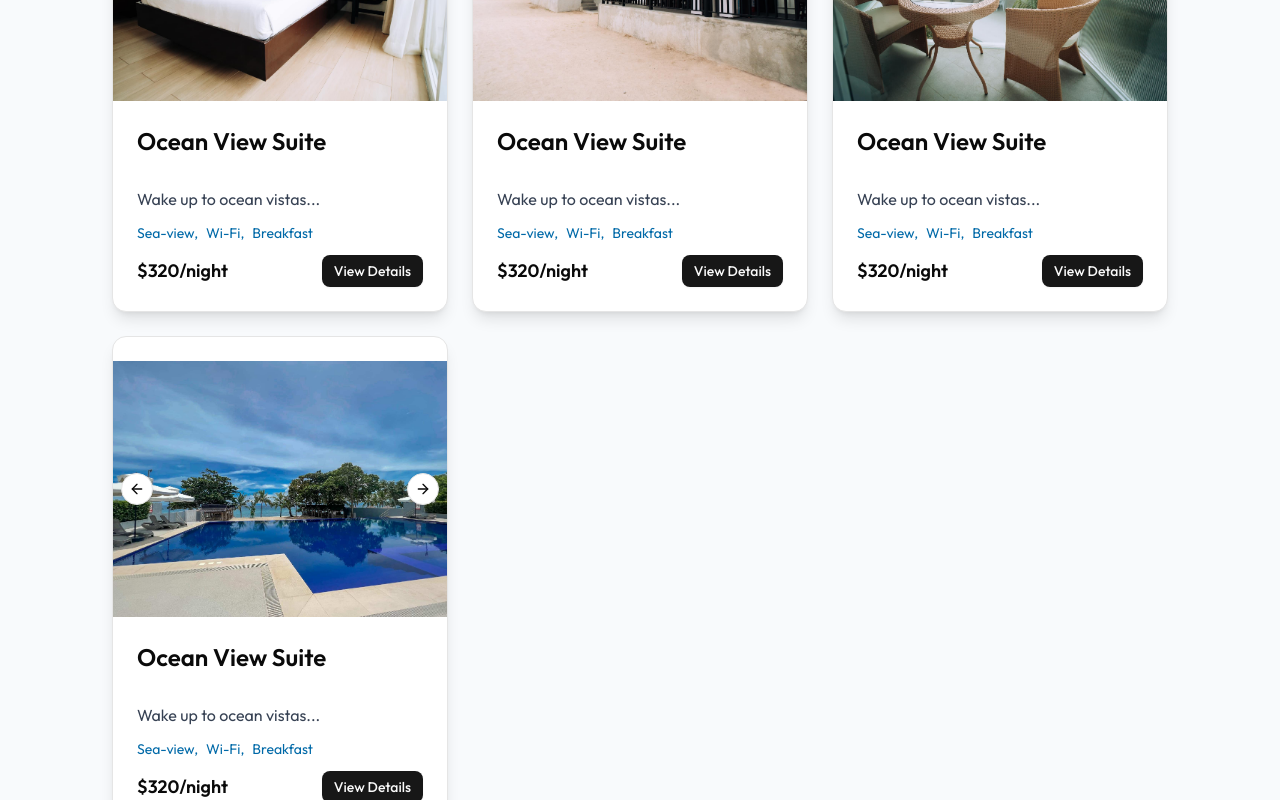
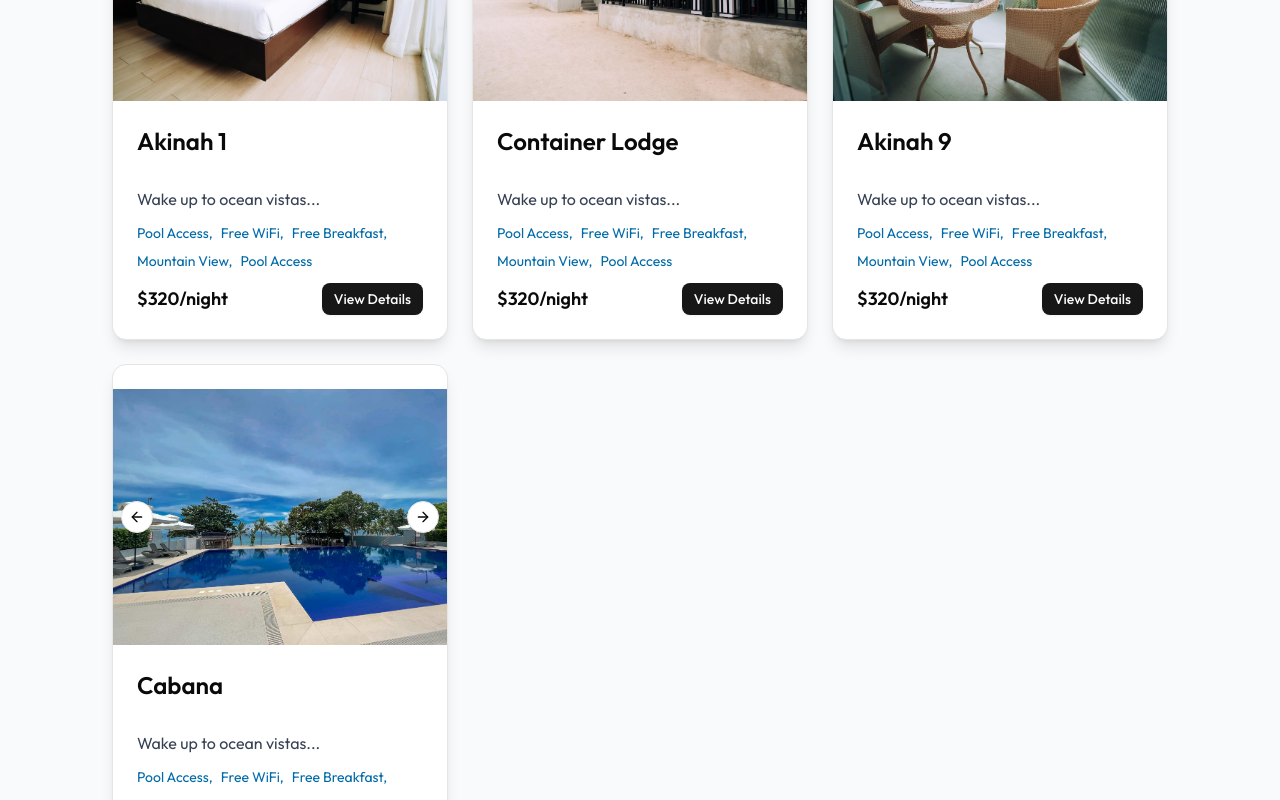
Before and after one commit to captainjaypee01/cloud-haven, a React (Vite) app: page / in a window 1280 px wide. Shown: the part 1320-2120 px from the top of the page. Built offline with nearby package versions, Linux system fonts and the light colour scheme; no server answers; a web font is replaced by a local one.

Commit message:
Fix room details page

```diff
--- a/src/components/Navbar.jsx
+++ b/src/components/Navbar.jsx
@@ -45,7 +45,7 @@ const Navbar = () => {
 
             {/* Logo */}
             <Link to="/" >
-                <img src={assets.testLogo} alt="logo" className={`h-10`} />
+                <img src={"/src/assets/netania-logo.jpg"} alt="logo" className={`h-10`} />
             </Link>
 
             {/* Desktop Nav */}
--- a/src/components/RoomCard.jsx
+++ b/src/components/RoomCard.jsx
@@ -60,8 +60,8 @@ export default function RoomCard({ room, index }) {
                     </ul>
                     <div className="flex items-center justify-between">
                         <span className="text-lg font-semibold">${room.price}/night</span>
-                        <Link to={`/rooms/${room.id}`}>
-                            <Button size="sm">View Details</Button>
+                        <Link to={`/rooms/${room._id}`}>
+                            <Button size="sm" className="cursor-pointer">View Details</Button>
                         </Link>
                     </div>
                 </CardContent>
--- a/src/data/rooms.js
+++ b/src/data/rooms.js
@@ -6,8 +6,9 @@ import roomImg4 from '@/assets/roomImg4.png'
 
 export const rooms = [
     {
-    id: 1,
-    name: "Ocean View Suite",
+        _id: "67f7647c197ac559e4089b96",
+        name: "Akinah 1",
+        roomType: "Double Bed",
         photos: [
             roomImg1,
             roomImg2,
@@ -16,12 +17,14 @@ export const rooms = [
         ],
         price: 320,
         guests: 4,
-    amenities: ["Sea-view", "Wi-Fi", "Breakfast"],
+        amenities: ["Pool Access", "Free WiFi", "Free Breakfast", "Mountain View", "Pool Access"],
         description: "Wake up to ocean vistas...",
+        long_description: "Guests will be allocated on the ground floor according to availability. You get a comfortable Two bedroom apartment has a true city feeling. The price quoted is for two guest, at the guest slot please mark the number of guests to get the exact price for group. The Guests will be allocated ground floor according to availability. You get the comfortable two bedroom apartment that has a true city feeling.",
     },
     {
-    id: 2,
-    name: "Ocean View Suite",
+        _id: "67f7647c197ac559e4089b97",
+        name: "Container Lodge",
+        roomType: "Double Bed",
         photos: [
             roomImg2,
             roomImg3,
@@ -30,12 +33,14 @@ export const rooms = [
         ],
         price: 320,
         guests: 4,
-    amenities: ["Sea-view", "Wi-Fi", "Breakfast"],
+        amenities: ["Pool Access", "Free WiFi", "Free Breakfast", "Mountain View", "Pool Access"],
         description: "Wake up to ocean vistas...",
+        long_description: "Guests will be allocated on the ground floor according to availability. You get a comfortable Two bedroom apartment has a true city feeling. The price quoted is for two guest, at the guest slot please mark the number of guests to get the exact price for group. The Guests will be allocated ground floor according to availability. You get the comfortable two bedroom apartment that has a true city feeling.",
     },
     {
-    id: 3,
-    name: "Ocean View Suite",
+        _id: "67f7647c197ac559e4089b98",
+        name: "Akinah 9",
+        roomType: "Double Bed",
         photos: [
             roomImg3,
             roomImg1,
@@ -44,12 +49,15 @@ export const rooms = [
         ],
         price: 320,
         guests: 4,
-    amenities: ["Sea-view", "Wi-Fi", "Breakfast"],
+        amenities: ["Pool Access", "Free WiFi", "Free Breakfast", "Mountain View", "Pool Access"],
         description: "Wake up to ocean vistas...",
+        long_description: "Guests will be allocated on the ground floor according to availability. You get a comfortable Two bedroom apartment has a true city feeling. The price quoted is for two guest, at the guest slot please mark the number of guests to get the exact price for group. The Guests will be allocated ground floor according to availability. You get the comfortable two bedroom apartment that has a true city feeling.",
+
     },
     {
-    id: 4,
-    name: "Ocean View Suite",
+        _id: "67f7647c197ac559e4089b99",
+        name: "Cabana",
+        roomType: "Single Bed",
         photos: [
             roomImg4,
             roomImg1,
@@ -58,8 +66,9 @@ export const rooms = [
         ],
         price: 320,
         guests: 4,
-    amenities: ["Sea-view", "Wi-Fi", "Breakfast"],
+        amenities: ["Pool Access", "Free WiFi", "Free Breakfast", "Mountain View", "Pool Access"],
         description: "Wake up to ocean vistas...",
+        long_description: "Guests will be allocated on the ground floor according to availability. You get a comfortable Two bedroom apartment has a true city feeling. The price quoted is for two guest, at the guest slot please mark the number of guests to get the exact price for group. The Guests will be allocated ground floor according to availability. You get the comfortable two bedroom apartment that has a true city feeling.",
     },
     // more rooms ...
 ];
--- a/src/pages/RoomDetails.jsx
+++ b/src/pages/RoomDetails.jsx
@@ -3,6 +3,8 @@ import { useParams } from 'react-router-dom'
 import { facilityIcons, roomCommonData, roomsDummyData } from '../assets/assets'
 import StarRating from '../components/StarRating'
 import { formatCurrency } from '../utils/currency'
+import { rooms } from '../data/rooms'
+import SearchForm from '../components/SearchForm'
 
 const RoomDetails = () => {
     const { roomId } = useParams()
@@ -10,11 +12,15 @@ const RoomDetails = () => {
     const [mainImage, setMainImage] = useState(null)
 
     useEffect(() => {
-        const room = roomsDummyData.find(room => room._id === roomId);
+
+        const room = rooms.find(room => room._id === roomId);
+        console.log(typeof roomId)
+        console.log(room);
+        console.log(room);
         room && setRoom(room)
-        room && setMainImage(room.images[0])
+        room && setMainImage(room.photos[0])
     }, [])
-    console.log('id', room)
+    console.log('id', roomId, room)
     return room && (
         <div className='py-28 md:py-35 px-4 md:px-16 lg:px-24 xl:px-32'>
             {/* Room Details */}
@@ -40,7 +46,7 @@ const RoomDetails = () => {
                     <img src={mainImage} alt="Room Image" className='w-full rounded-xl shadow-lg object-cover' />
                 </div>
                 <div className='grid grid-cols-2 gap-4 lg:w-1/2 w-full'>
-                    {room.images.length > 1 && room.images.map((image, index) => (
+                    {room.photos.length > 1 && room.photos.map((image, index) => (
                         <img onClick={() => setMainImage(image)} key={index} src={image} alt="Room Image" className={`w-full h-full rounded-xl shadow-md object-cover cursor-pointer ${mainImage === image && 'outline-3 outline-orange-500'}`} />
                     ))}
                 </div>
@@ -60,11 +66,14 @@ const RoomDetails = () => {
                     </div>
                 </div>
                 {/* Room Price */}
-                <p className='text-2xl font-medium'>{formatCurrency(room.pricePerNight)} /night</p>
+                <p className='text-2xl font-medium'>{formatCurrency(room.price)} /night</p>
             </div>
 
+            <div className='flex flex-col md:flex-row items-start md:items-center justify-between p-6 rounded-xl mx-auto mt-16 max-w-6xl'>
+                <SearchForm />
+            </div>
             {/* CheckIn CheckOut Form */}
-            <form className='flex flex-col md:flex-row items-start md:items-center justify-between bg-white shadow-[0px_0px_20px_rgba(0,0,0,0.15)] p-6 rounded-xl mx-auto mt-16 max-w-6xl'>
+            {/* <form className='flex flex-col md:flex-row items-start md:items-center justify-between bg-white shadow-[0px_0px_20px_rgba(0,0,0,0.15)] p-6 rounded-xl mx-auto mt-16 max-w-6xl'>
                 <div className='flex flex-col flex-wrap md:flex-row items-start md:items-center gap-4 md:gap-10 text-gray-500'>
                     <div className='flex flex-col'>
                         <label htmlFor="checkInDate" className='font-medium'>Check-In</label>
@@ -90,7 +99,7 @@ const RoomDetails = () => {
                 <button type='submit' className='bg-primary hover:bg-primary-dull active:scale-95 transition-all text-white rounded-md max-wd:w-full max-md:mt-6 md:px-25 py-3 md:py-4 text-base cursor-pointer'>
                     Check Availability
                 </button>
-            </form>
+            </form> */}
 
             {/* Common Specifications */}
             <div className='mt-25 space-y-4'>
@@ -112,9 +121,9 @@ const RoomDetails = () => {
             {/* Hosted By */}
             <div className="flex flex-col items-start gap-4">
                 <div className='flex gap-4'>
-                    <img src="https://scontent.fsin10-1.fna.fbcdn.net/v/t39.30808-6/327553571_1561003271065719_7252180384481375840_n.jpg?_nc_cat=111&ccb=1-7&_nc_sid=6ee11a&_nc_ohc=olfKMfMTyPgQ7kNvwHPj8cV&_nc_oc=AdlrIHx4WWnGZMCaNuDw1mD5qumHpIKrOVzldHtO4pN4kyp9oX6cfJP0IsMFC9kkf4s&_nc_zt=23&_nc_ht=scontent.fsin10-1.fna&_nc_gid=hoxQkux5X-hdR5NHrX0Ijw&oh=00_AfLfZdotGCdHIwqjDuLbfUAaX6Q-XOwynGBaby5hSX892g&oe=682F727C" alt="Host" className='h-14 w-14 md:h-18 md:w-18 rounded-full' />
+                    <img src="/src/assets/netania-logo.jpg" alt="Host" className='h-14 w-14 md:h-18 md:w-18 rounded-full' />
                     <div>
-                        <p className='text-lg md:text-xl'>{room.hotel.name}</p>
+                        <p className='text-lg md:text-xl'>{room.name}</p>
                         <div className='flex items-center mt-1'>
                             <StarRating />
                             <p className="ml-2">200+ Reviews</p>
--- a/src/pages/Rooms.jsx
+++ b/src/pages/Rooms.jsx
@@ -20,7 +20,7 @@ export default function Rooms() {
             {/* Listing */}
             <section className="max-w-6xl mx-auto px-4 py-32 grid gap-10 auto-rows-fr grid-cols-1 sm:grid-cols-2 lg:grid-cols-3">
                 {rooms.map((room, i) => (
-                    <RoomCard key={room.id} room={room} index={i} />
+                    <RoomCard key={room._id} room={room} index={i} />
                 ))}
             </section>
         </div>
```
Also changed, not shown: src/assets/netania-logo.jpg (added). Lines whose indentation alone changed are shown as unchanged.
